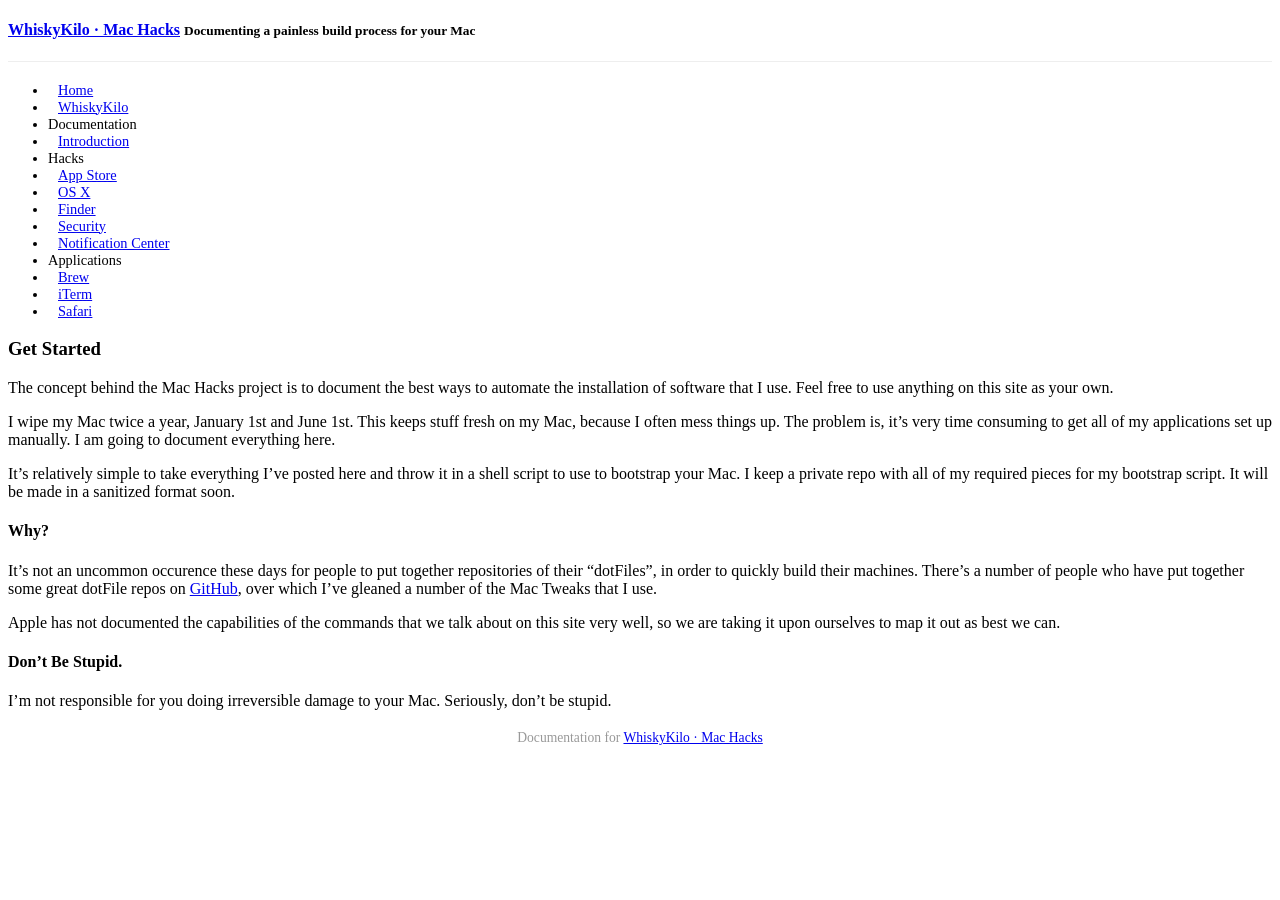
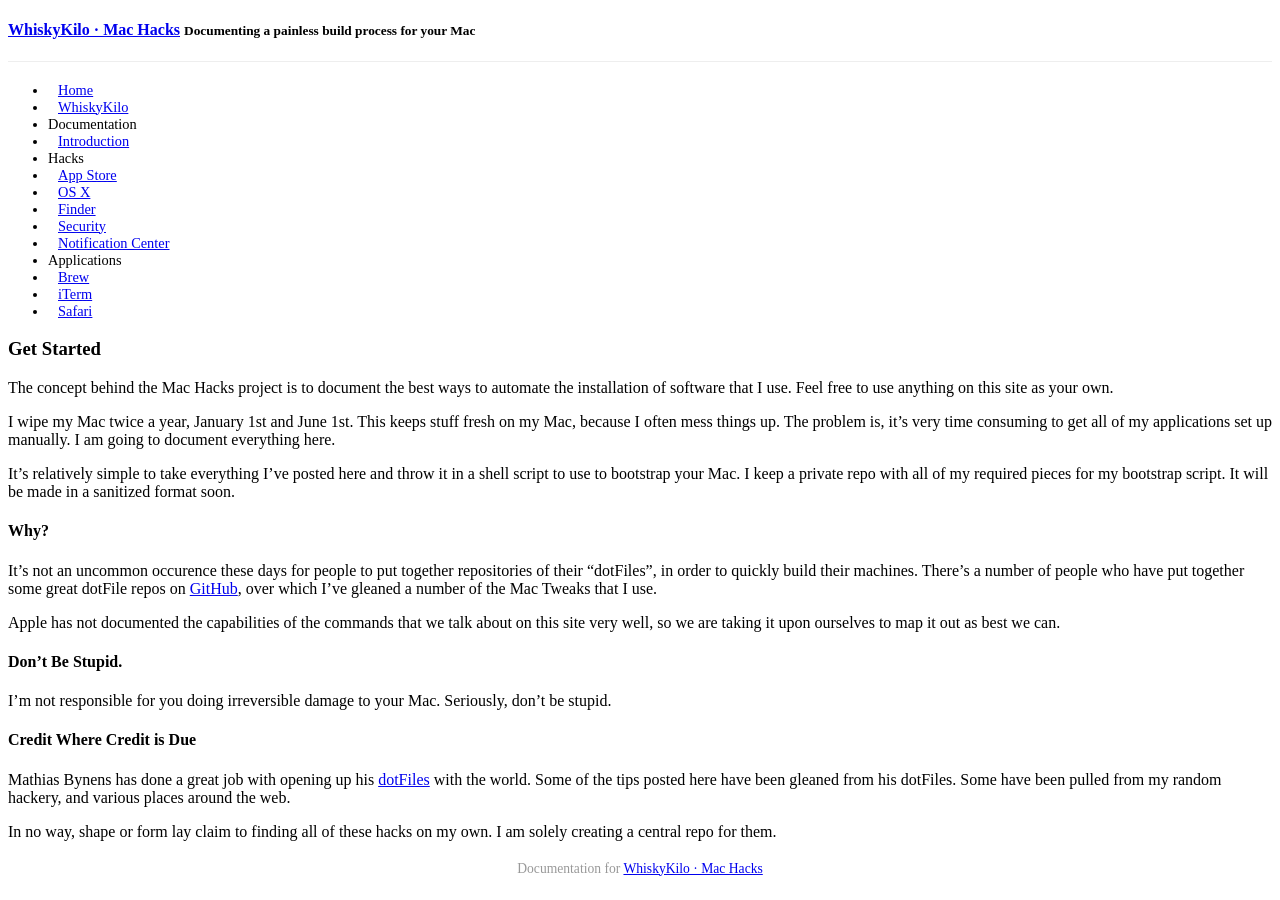
Before and after one commit to akimyonoglu/machacks.whiskykilo.com, a Jekyll site: the page built from index.md, in a window 1280 px wide. Built offline with Jekyll 4.4.1, drawn with Linux system fonts in a browser that asks for light colours; Markdown is read by kramdown in place of the engine named in the settings; a style sheet for code colours, icons or effects is not loaded.

```diff
--- a/index.md
+++ b/index.md
@@ -20,3 +20,9 @@ Apple has not documented the capabilities of the commands that we talk about on
 #### Don't Be Stupid.
 
 I'm not responsible for you doing irreversible damage to your Mac. Seriously, don't be stupid.
+
+#### Credit Where Credit is Due
+
+Mathias Bynens has done a great job with opening up his [dotFiles](https://github.com/mathiasbynens/dotfiles) with the world. Some of the tips posted here have been gleaned from his dotFiles. Some have been pulled from my random hackery, and various places around the web.
+
+In no way, shape or form lay claim to finding all of these hacks on my own. I am solely creating a central repo for them.
```
